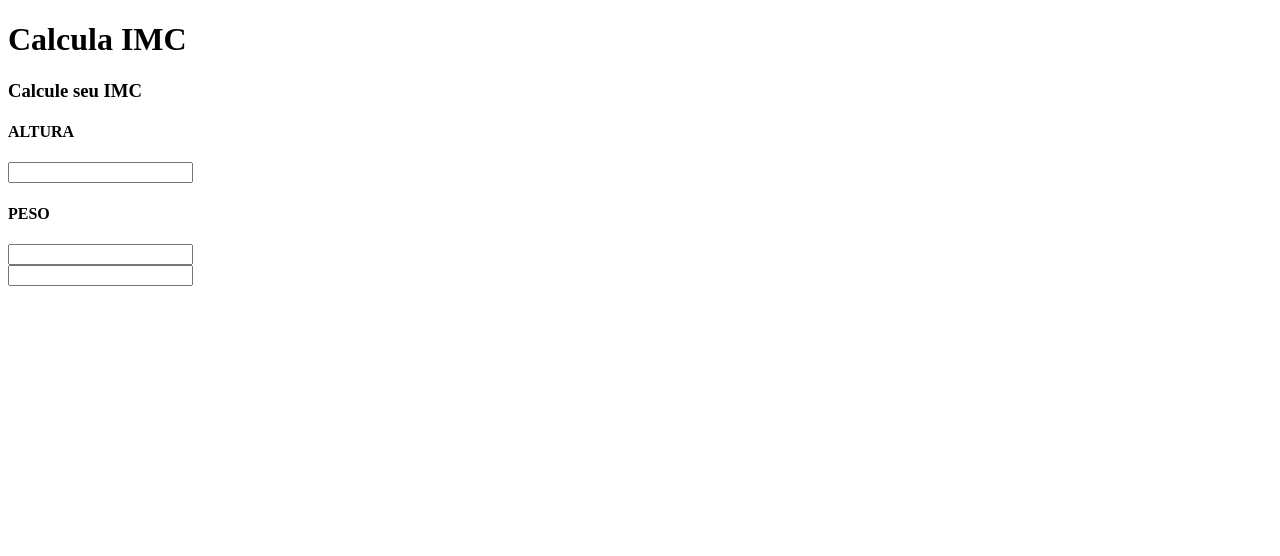
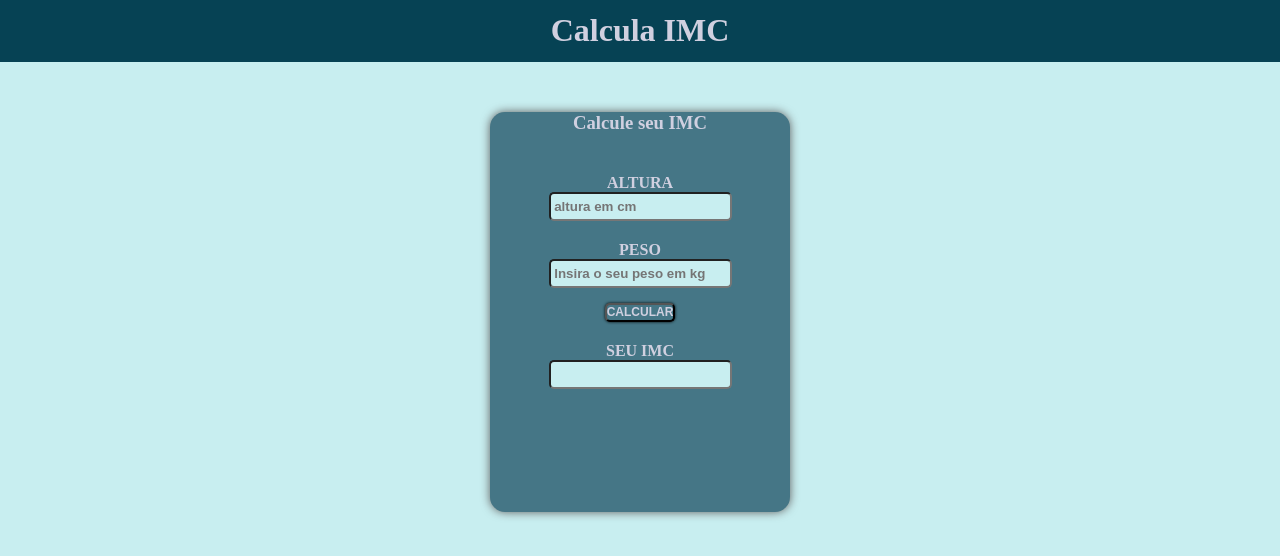
Before and after one commit to ramonsalesc/ATIVIDADE-PREVIA-IGTI, a plain HTML site: page index.html in a window 1280 px wide. Drawn offline with Linux system fonts and the light colour scheme.

Commit message:
Alterados os arquivos: criado o design da págna e configurado o javascript da calculadora de IMC

```diff
--- a/index.html
+++ b/index.html
@@ -5,40 +5,73 @@
         <meta http-equiv="X-UA-Compatible" content="IE=edge" />
         <title>Calcula IMC</title>
         <meta name="viewport" content="width=device-width, initial-scale=1" />
-    <link rel="stylesheet" type="text/css" media="screen" href="./style.css" />
-    <script src="./javascript.js"></script>
+        <link
+            rel="stylesheet"
+            type="text/css"
+            media="screen"
+            href="./style.css"
+        />
+        <script defer type="text/javascript" src="./javascript.js"></script>
     </head>
-  <header>
+
+    <body>
+        <header id="cabecario">
             <!-- Início do cabeçario com o título do conteúdo -->
             <h1>
                 Calcula IMC
             </h1>
         </header>
         <!-- Fim do cabeçário-->
-  <body>
+
         <section>
+            <form id="form">
                 <!--Conteúdo da página que contem os cáculos-->
                 <div class="calculadora">
                     <h3>
                         Calcule seu IMC
                     </h3>
-        <div>
+                    <div class="inLine">
                         <h4>
                             ALTURA
                         </h4>
-          <input class="inputNumber" type="number" id="altura" />
+                        <input
+                            type="number"
+                            id="altura"
+                            min="0"
+                            placeholder=" altura em cm"
+                            onfocus="focus(this)"
+                        />
                     </div>
 
-        <div>
+                    <div class="inLine">
                         <h4>
                             PESO
                         </h4>
-          <input class="inputNumber" type="number" id="peso" />
+                        <input
+                            type="number"
+                            id="peso"
+                            min="0"
+                            placeholder=" Insira o seu peso em kg"
+                        />
                     </div>
-        <div>
-          <input class="inputText" type="text" id="resultado" />
+
+                    <input
+                        class="submit"
+                        type="submit"
+                        class="inBlock"
+                        id="calcular"
+                        value="CALCULAR"
+                        onclick=""
+                    />
+
+                    <div class="inLine">
+                        <h4>
+                            SEU IMC
+                        </h4>
+                        <input type="text" id="resultado" />
                     </div>
                 </div>
+            </form>
         </section>
     </body>
 </html>
--- a/javascript.js
+++ b/javascript.js
@@ -0,0 +1,29 @@
+"use strict";
+
+document.addEventListener("submit", calculaImc);
+
+/* Function to calculeter IMC */
+function calculaImc(event) {
+    event.preventDefault();
+
+    let altura = 0.01 * document.getElementById("altura").value;
+    let peso = document.getElementById("peso").value;
+    let imc = peso / (altura * altura);
+    document.getElementById("resultado").value = imc.toFixed(2);
+    if (imc<17) {
+        "Muito abaixo do peso"
+    }if (imc<18,49) {
+
+    } else {
+
+    }
+
+    Abaixo de 17
+Entre 17 e 18,49	Abaixo do peso
+Entre 18,50 e 24,99	Peso normal
+Entre 25 e 29,99	Acima do peso
+Entre 30 e 34,99	Obesidade I
+Entre 35 e 39,99	Obesidade II (severa)
+Acima de 40	Obesidade III (mórbida)
+
+}
--- a/style.css
+++ b/style.css
@@ -0,0 +1,56 @@
+* {
+    margin: 0px;
+    padding: 0px;
+}
+
+body {
+    background-color: rgb(200, 238, 240);
+}
+
+#cabecario {
+    background-color: #064254;
+    padding-top: 12px;
+    height: 50px;
+    color: rgb(208, 208, 224);
+    text-align: center;
+}
+
+.calculadora {
+    background-color: #457686;
+    height: 400px;
+    border-radius: 15px;
+    width: 300px;
+    margin-top: 50px;
+    text-align: center;
+    box-shadow: 0px 0px 10px rgb(95, 93, 93);
+    color: rgb(208, 208, 224);
+}
+
+section {
+    display: flex;
+    justify-content: center;
+}
+
+h3 {
+    margin-bottom: 40px;
+    margin-top: 20px;
+}
+h4 {
+    margin-top: 20px;
+}
+input {
+    border-radius: 5px;
+    background-color: rgb(200, 238, 240);
+    line-height: 25px;
+    color: #064254;
+    font-weight: bold;
+}
+
+.submit {
+    background-color: #457686;
+    box-shadow: 0px 0px 3px rgb(3, 3, 3);
+    margin-top: 15px;
+    color: rgb(208, 208, 224);
+    line-height: 15px;
+    font-size: 12px;
+}
```
Lines whose indentation alone changed are shown as unchanged.
